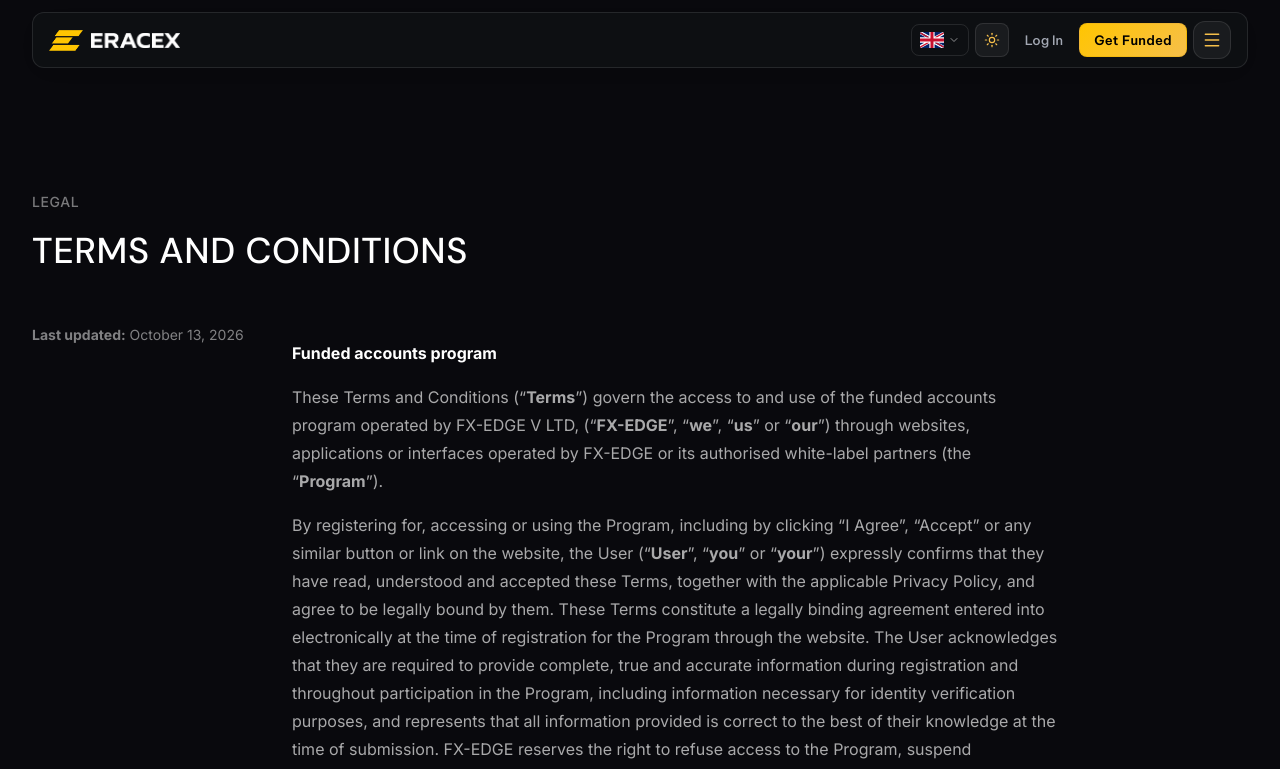
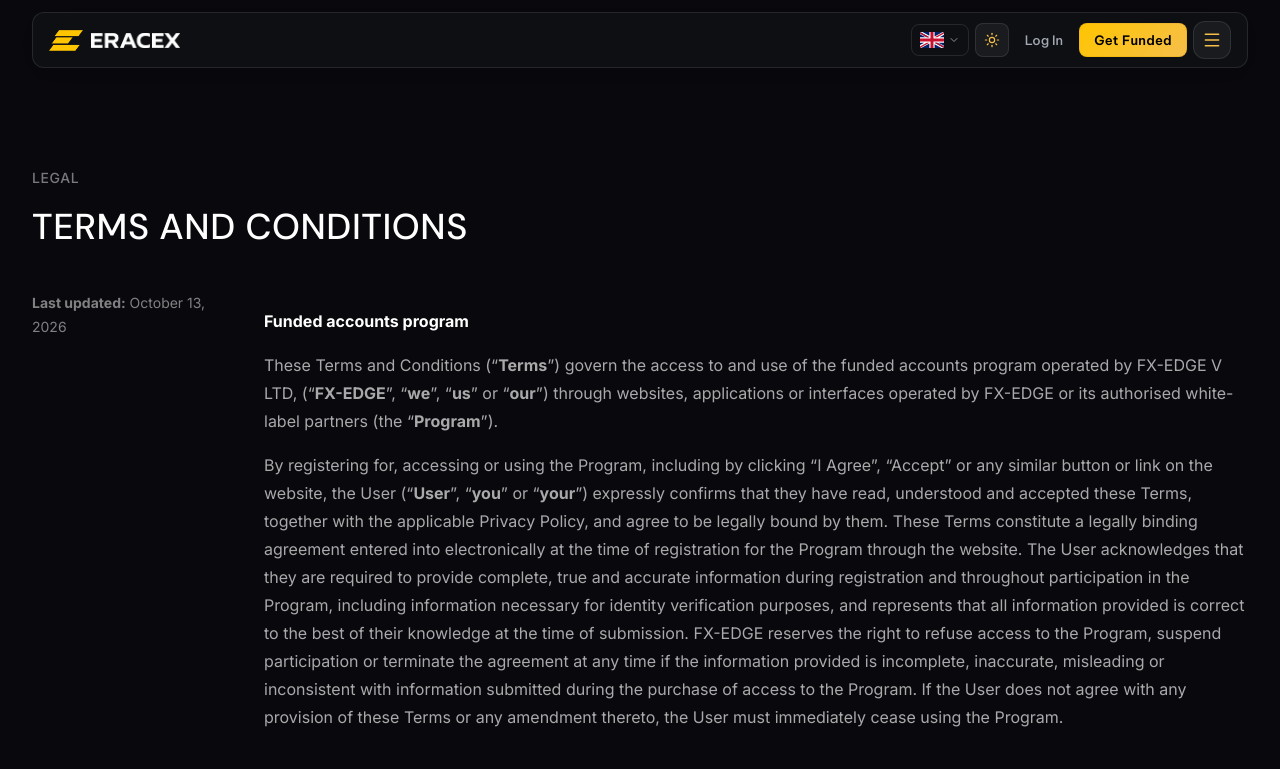
Before and after one commit to Truong2005pt/NamThanh, a Next.js app: page /funded-terms in a window 1280 px wide. Shown: the top 769 px of the page. Built offline with nearby package versions, Linux system fonts and the light colour scheme.

Commit message:
Legal documents: content fills the standard 1344px frame, narrower side column

```diff
--- a/components/eracex/LegalDocument.tsx
+++ b/components/eracex/LegalDocument.tsx
@@ -60,18 +60,18 @@ export const LegalDocument: React.FC<{ blocks: LegalBlock[]; doc?: string }> = (
   const eyebrow = EYEBROW[currentLang] || EYEBROW.en;
   const slug = (n: number) => `sec-${n}`;
   return (
-    <article className="legal-doc max-w-[1344px] mx-auto px-4 sm:px-8 py-12 sm:py-20 app-text-secondary">
-      <header className="max-w-3xl">
+    <article className="legal-doc w-full max-w-[1344px] mx-auto px-4 sm:px-8 py-10 sm:py-14 app-text-secondary">
+      <header>
         <p className="ld-eyebrow">{eyebrow}</p>
         {first && first.t === 'p' && (
           <h1 className="ld-title app-text mt-4" dangerouslySetInnerHTML={{ __html: first.x.replace(/<\/?b>/g, '') }} />
         )}
       </header>
-      <div className="mt-12 grid gap-10 lg:grid-cols-[minmax(0,220px)_minmax(0,1fr)]">
+      <div className="mt-10 grid gap-6 lg:gap-8 lg:grid-cols-[minmax(0,200px)_minmax(0,1fr)]">
         <aside className="ld-meta order-1 lg:order-none text-sm">
           {meta && <p dangerouslySetInnerHTML={{ __html: meta }} />}
         </aside>
-        <div className="max-w-3xl min-w-0 space-y-4">
+        <div className="min-w-0 space-y-4">
           {rest.map((b, i) => {
             if (b.t === 'table') {
               return (
```
